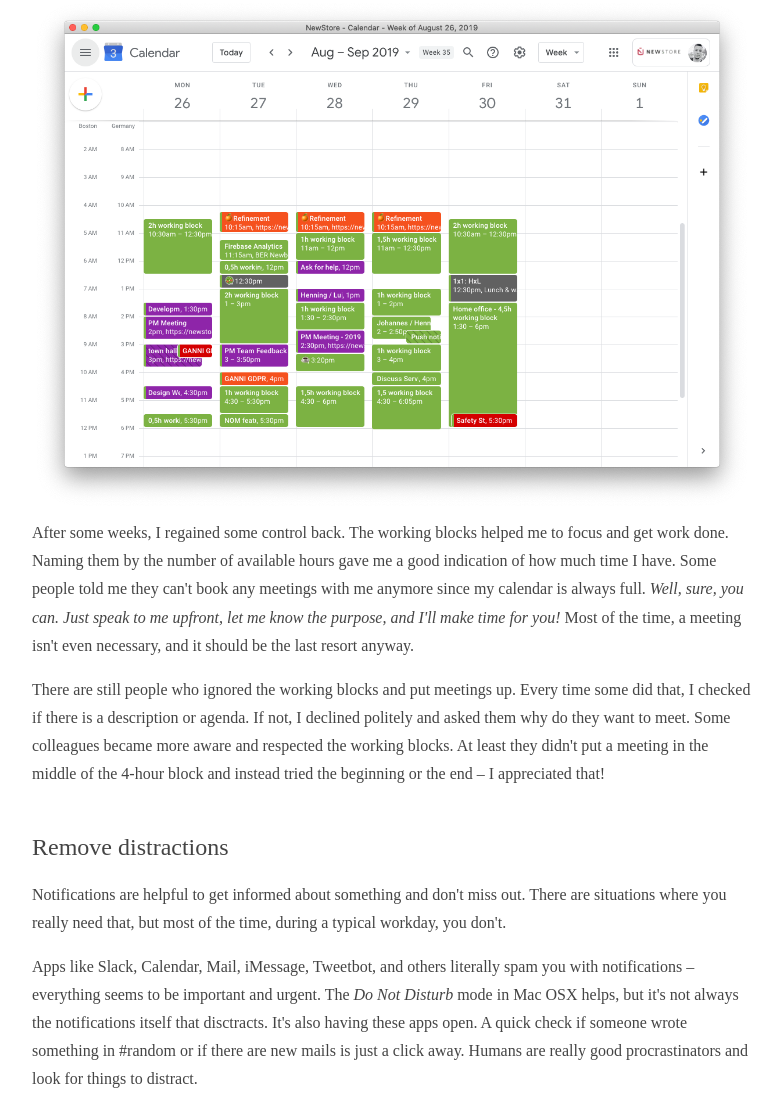
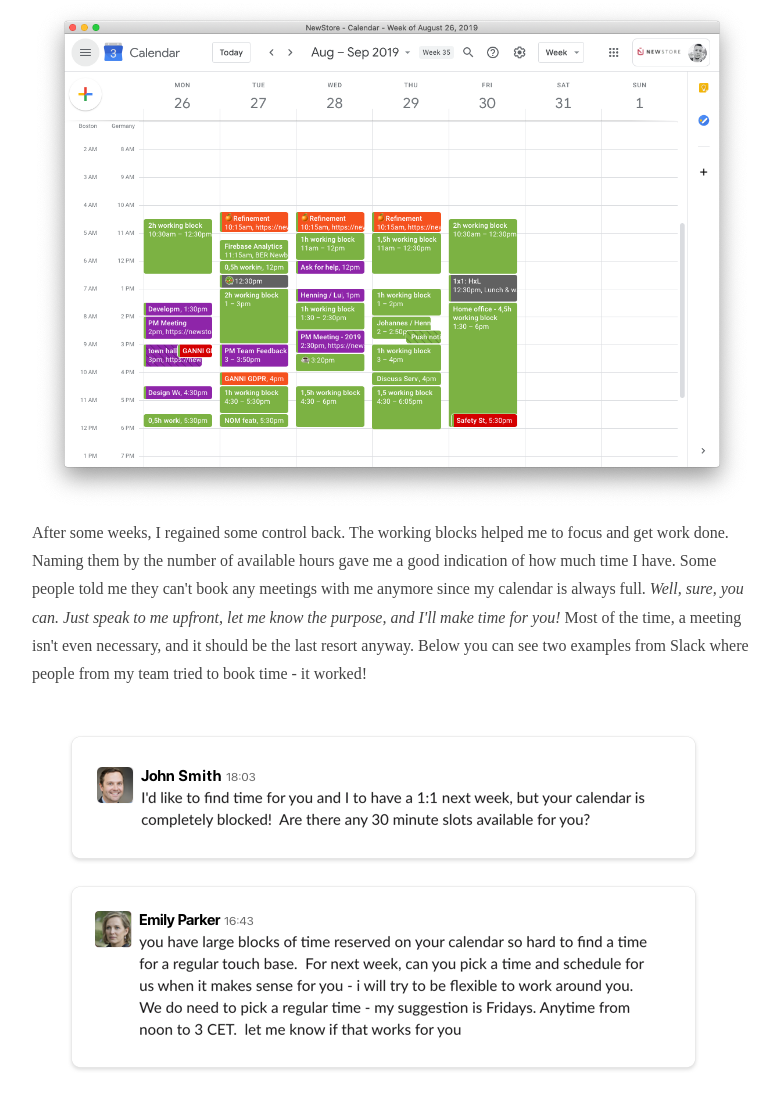
Before and after one commit to henningwitzel/henning-witzel.de, a PHP site: page /henning/blog/productivity in a window 1280 px wide. Shown: the part 1515-2614 px from the top of the page, without its empty margins (368-1149 px from the left). Run offline with PHP 8.4, Linux system fonts and the light colour scheme; some web fonts are replaced.

Commit message:
Add respond examples to productivity post

```diff
--- a/pages/blog/productivity/index.php
+++ b/pages/blog/productivity/index.php
@@ -52,7 +52,9 @@
 
       <a class="image-link" href="###basepath###pages/blog/productivity/images/calendar.png"><img src="###basepath###pages/blog/productivity/images/calendar.png" /></a>
 
-      <p>After some weeks, I regained some control back. The working blocks helped me to focus and get work done. Naming them by the number of available hours gave me a good indication of how much time I have. Some people told me they can't book any meetings with me anymore since my calendar is always full. <i>Well, sure, you can. Just speak to me upfront, let me know the purpose, and I'll make time for you! </i>Most of the time, a meeting isn't even necessary, and it should be the last resort anyway.</p>
+      <p>After some weeks, I regained some control back. The working blocks helped me to focus and get work done. Naming them by the number of available hours gave me a good indication of how much time I have. Some people told me they can't book any meetings with me anymore since my calendar is always full. <i>Well, sure, you can. Just speak to me upfront, let me know the purpose, and I'll make time for you! </i>Most of the time, a meeting isn't even necessary, and it should be the last resort anyway. Below you can see two examples from Slack where people from my team tried to book time - it worked!</p>
+
+      <a class="image-link" href="###basepath###pages/blog/productivity/images/response-examples.png"><img src="###basepath###pages/blog/productivity/images/response-examples.png" /></a>
 
       <p>There are still people who ignored the working blocks and put meetings up. Every time some did that, I checked if there is a description or agenda. If not, I declined politely and asked them why do they want to meet. Some colleagues became more aware and respected the working blocks. At least they didn't put a meeting in the middle of the 4-hour block and instead tried the beginning or the end – I appreciated that!</p>
 
```
Also changed, not shown: pages/blog/productivity/images/response-examples.png (added).
